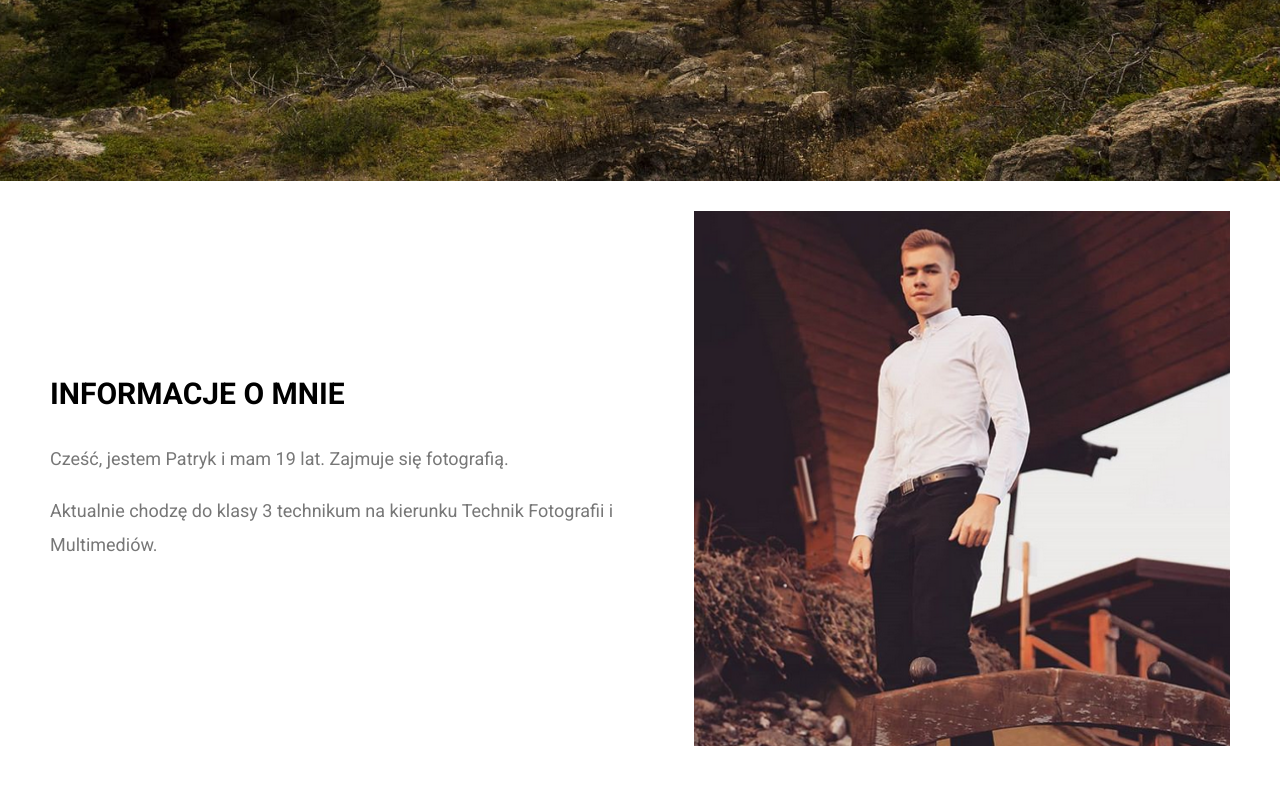
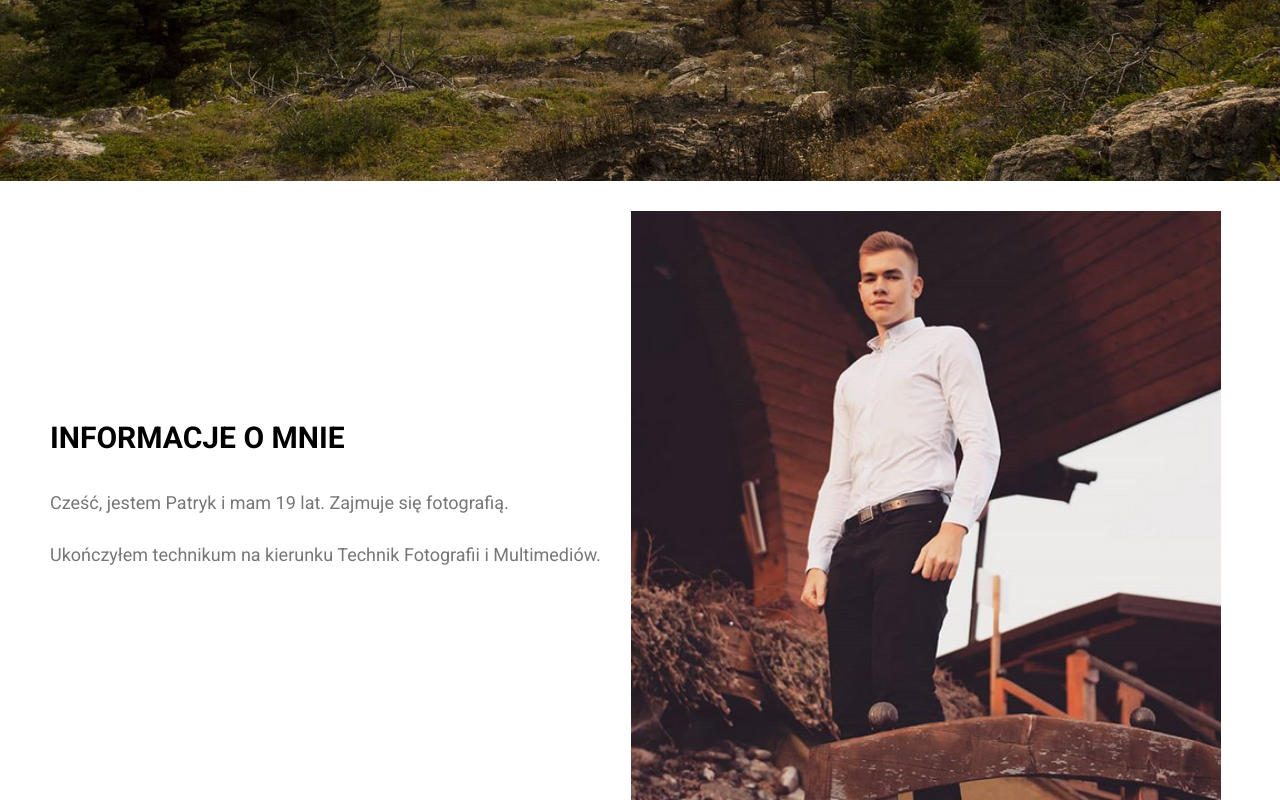
Before and after one commit to Dipti-01/buchi, a plain HTML site: page index-o-mnie.html in a window 1280 px wide. Shown: the part 619-1419 px from the top of the page. Before the commit the page ends 1365 px from the top, so only its background shows below. Drawn offline with nearby package versions, Linux system fonts and the light colour scheme.

Commit message:
Update index-o-mnie.html

```diff
--- a/index-o-mnie.html
+++ b/index-o-mnie.html
@@ -89,7 +89,7 @@
                     Cześć, jestem Patryk i mam 19 lat. Zajmuje się fotografią.
                 </p>
                 <p class="about-us__paragraph">
-                    Aktualnie chodzę do klasy 3 technikum na kierunku Technik Fotografii i Multimediów.
+                    Ukończyłem technikum na kierunku Technik Fotografii i Multimediów.
                 </p>
             </div>
             <img class="about-us__image" src="images/third.png" alt="">
```
